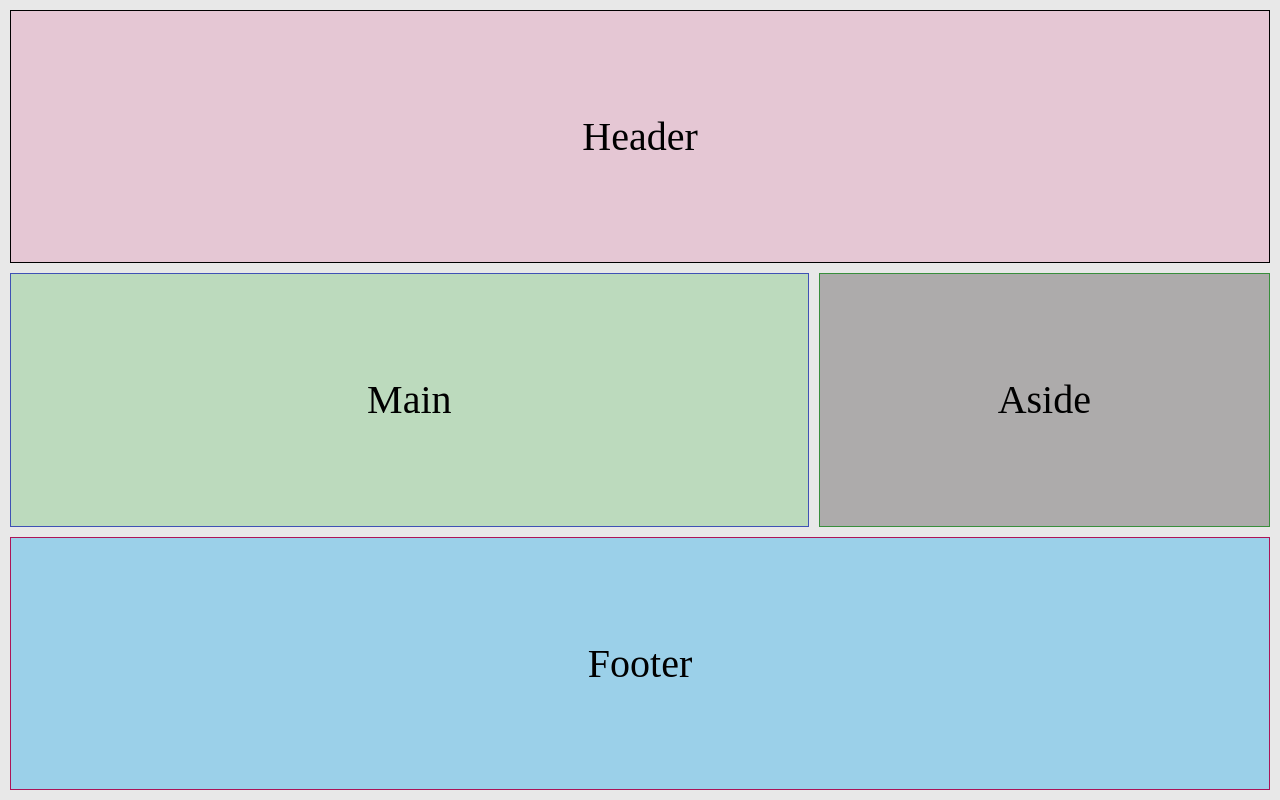
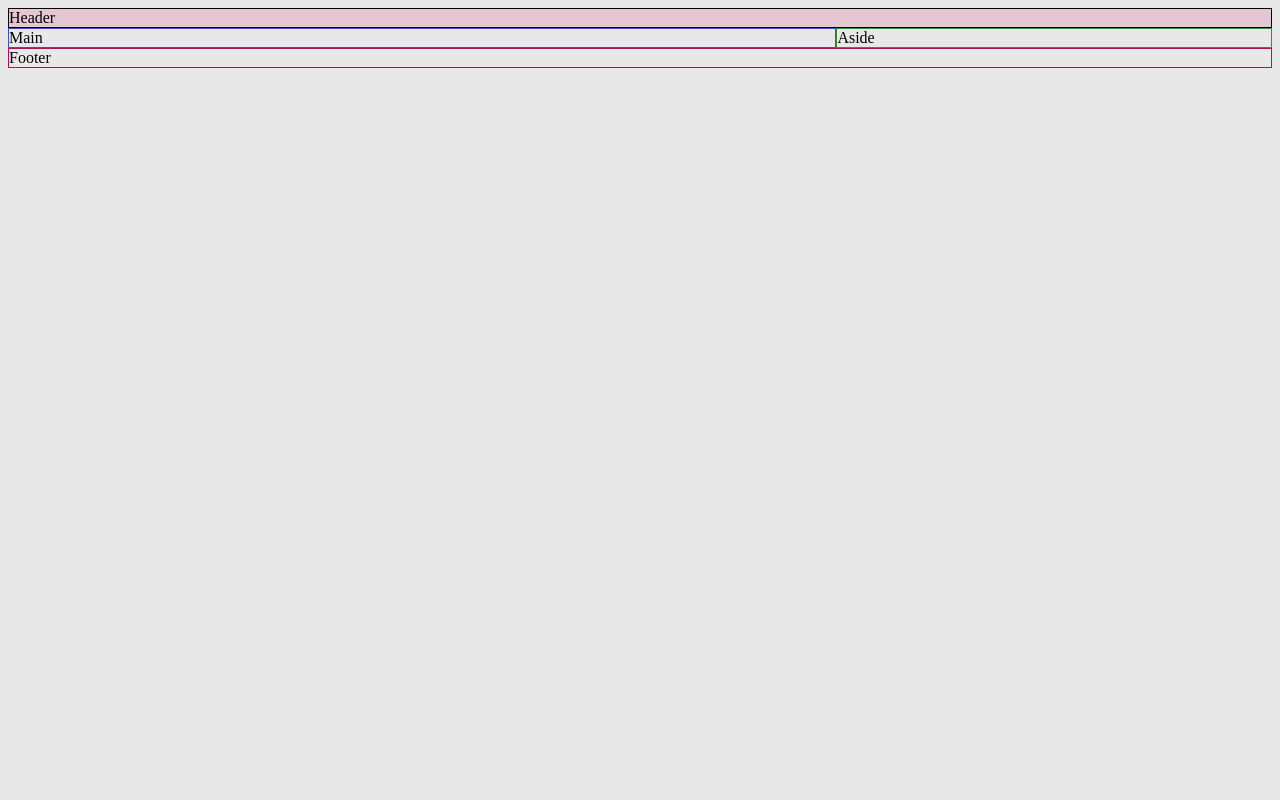
Before and after one commit to adessoJsPlayground/CSSGridDemo, a website: page src/flex1.html in a window 1280 px wide. Drawn offline with Linux system fonts and the light colour scheme.

Commit message:
forgot to save

```diff
--- a/src/flex1.html
+++ b/src/flex1.html
@@ -6,7 +6,7 @@
     <meta http-equiv="X-UA-Compatible" content="IE=edge">
     <title>CSS Grid Vs Flexbox</title>
     <meta name="viewport" content="width=device-width, initial-scale=1">
-   <link rel="stylesheet" href="./final.css">
+   <link rel="stylesheet" href="./flex1.css">
 </head>
 
 <body class="gridHolder">
```
Also changed, not shown: src/flex2.html (+1 -1 lines).
